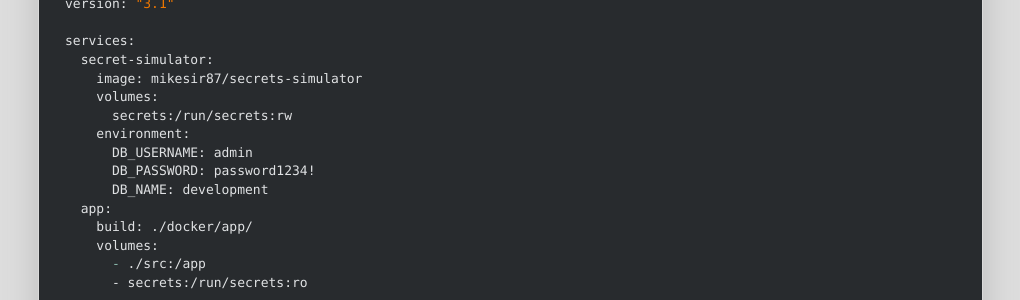
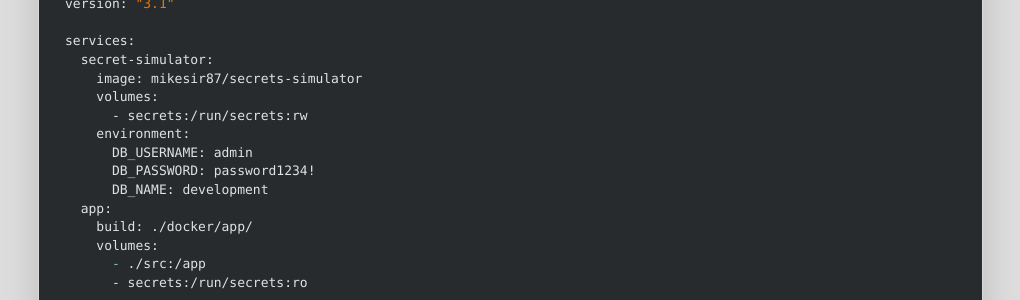
Before and after one commit to mikesir87/blog.mikesir87.io, a Jekyll site: the page built from _posts/2017-05-24-using-docker-secrets-during-development.md, in a window 1280 px wide and 900 px high, scrolled down 2357 px. Shown: the part 152-452 px from the top of the window, without its empty margins (130-1150 px from the left). Built offline with Jekyll 4.4.1, drawn with Linux system fonts in a browser that asks for light colours; nearby versions of some CDN libraries; comment, search, counter and statistics services are not loaded.

Commit message:
Fixed typo

```diff
--- a/_posts/2017-05-24-using-docker-secrets-during-development.md
+++ b/_posts/2017-05-24-using-docker-secrets-during-development.md
@@ -86,7 +86,7 @@ services:
   secret-simulator:
     image: mikesir87/secrets-simulator
     volumes:
-      secrets:/run/secrets:rw
+      - secrets:/run/secrets:rw
     environment:
       DB_USERNAME: admin
       DB_PASSWORD: password1234!
```
